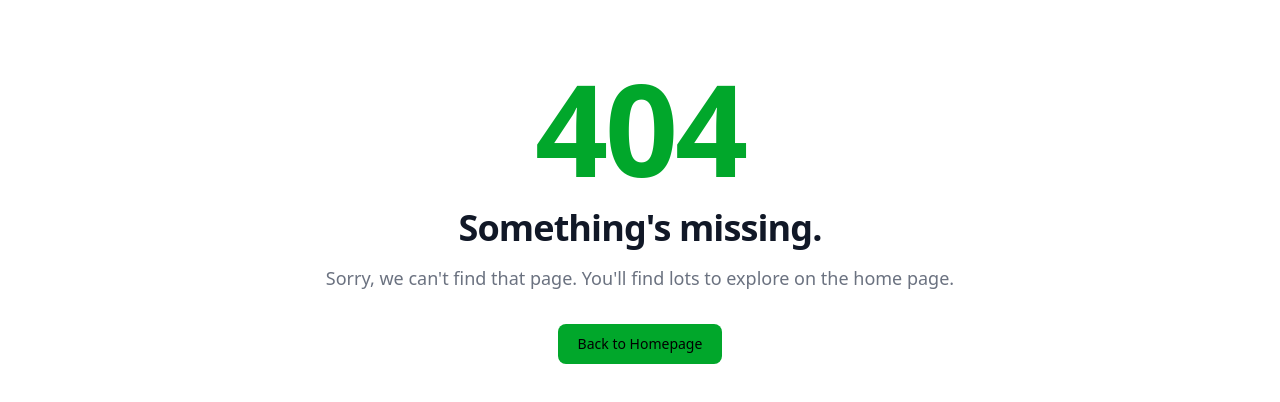
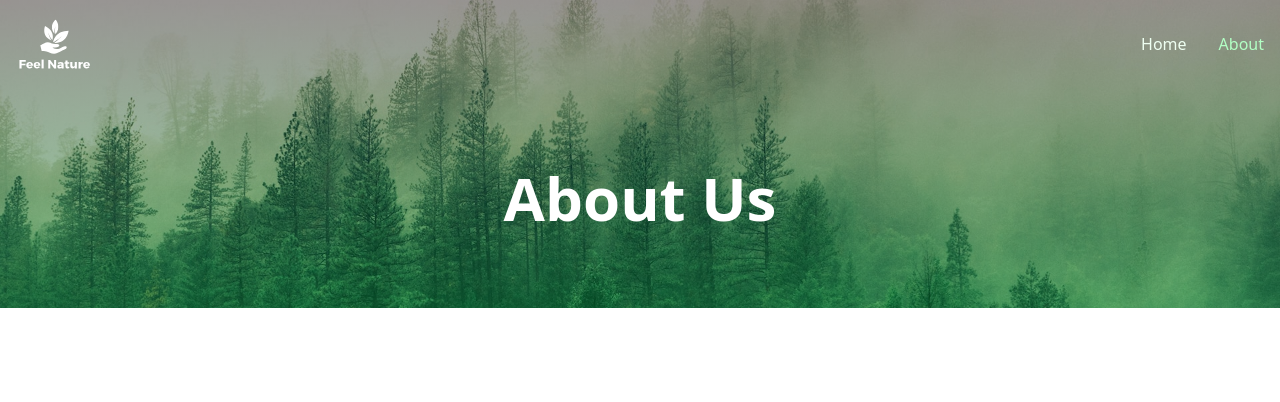
Before and after one commit to sheik-mostafizur/feel-nature, a React (Vite) app: page /about in a window 1280 px wide. Before the commit this address had no page. Shown: the top 402 px of the page. Built offline with nearby package versions, Linux system fonts and the light colour scheme.

Commit message:
add footer section and about page

```diff
--- /dev/null
+++ b/src/components/Footer/index.jsx
@@ -0,0 +1,5 @@
+const Footer = () => {
+  return <div>Footer</div>;
+};
+
+export default Footer;
--- /dev/null
+++ b/src/pages/About/index.jsx
@@ -0,0 +1,18 @@
+import Navbar from "../../components/Navbar";
+
+const About = () => {
+  return (
+    <div>
+      <header>
+        <div className="bg-[linear-gradient(to_bottom,rgba(0,0,0,0.4),rgba(1,167,43,0.4)),url('/images/about-hero.jpg')] relative bg-cover bg-center">
+          <Navbar className="max-w-screen-xl px-4 mx-auto" />
+          <div className="md:w-2/3 space-y-6 py-8 md:py-20 mx-auto text-center text-white">
+            <h1 className="font-bold text-6xl">About Us</h1>
+          </div>
+        </div>
+      </header>
+    </div>
+  );
+};
+
+export default About;
--- a/src/routes/router.jsx
+++ b/src/routes/router.jsx
@@ -1,6 +1,7 @@
 import {createBrowserRouter} from "react-router-dom";
 import ErrorPage from "../pages/ErrorPage";
 import Home from "../pages/Home";
+import About from "../pages/About";
 
 const router = createBrowserRouter([
   {
@@ -8,5 +9,9 @@ const router = createBrowserRouter([
     element: <Home />,
     errorElement: <ErrorPage />,
   },
+  {
+    path: "/about",
+    element: <About />,
+  },
 ]);
 export default router;
```
